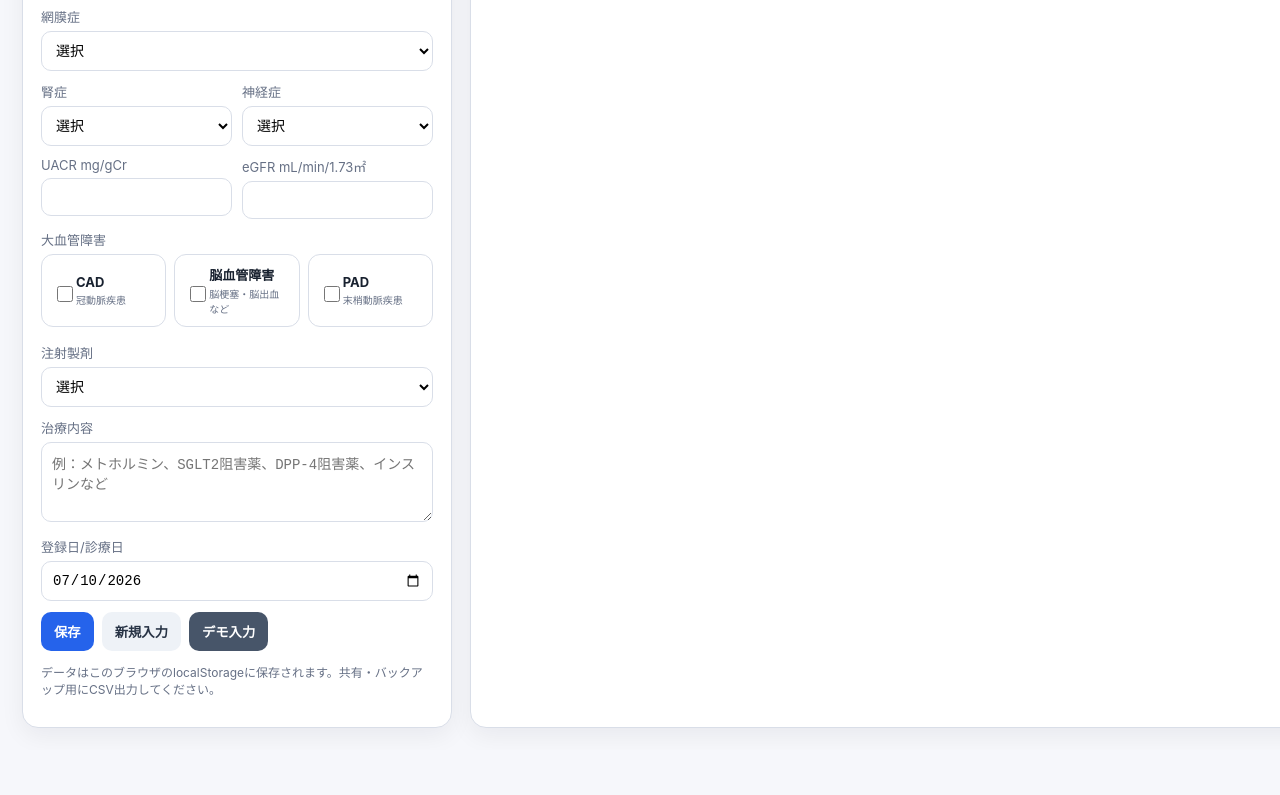
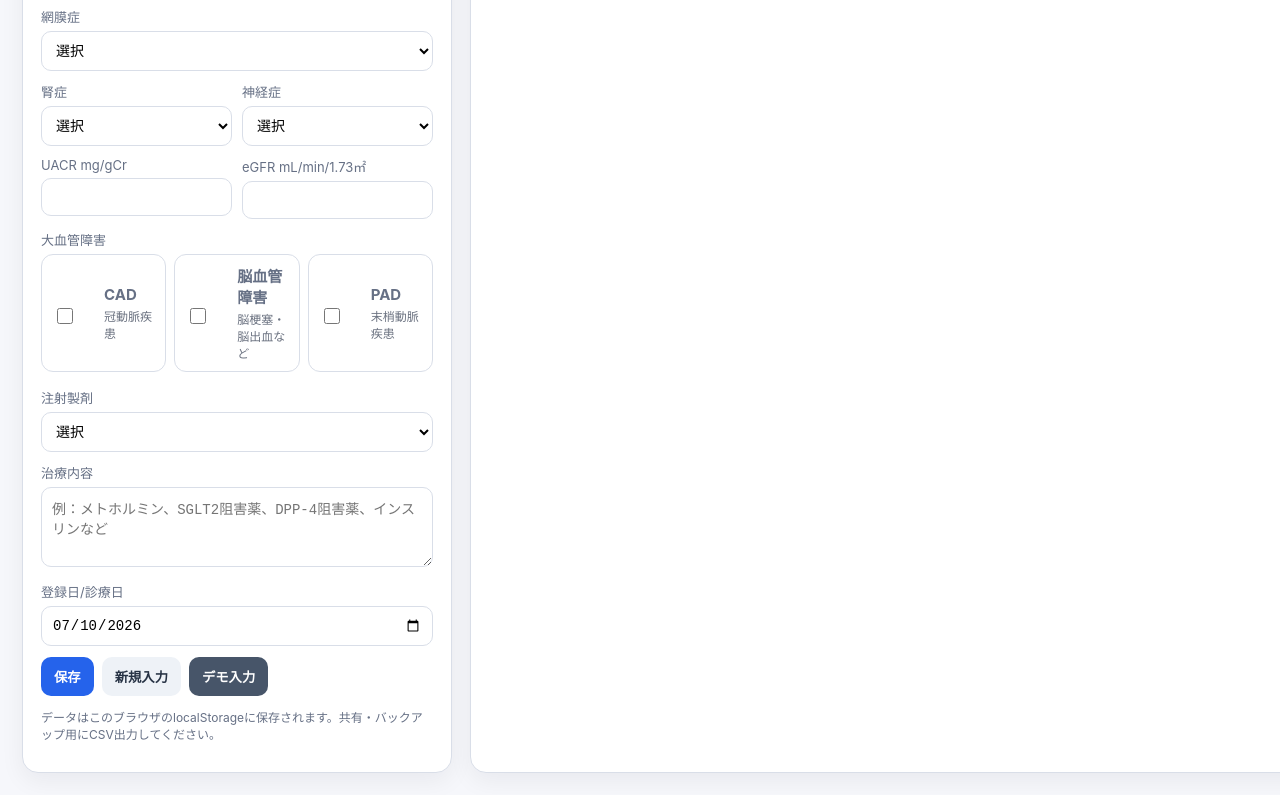
Before and after one commit to MH4277/diabetes-specialist-app, a plain HTML site: page index.html in a window 1280 px wide. Shown: the part 677-1472 px from the top of the page. Before the commit the page ends 1427 px from the top, so only its background shows below. Drawn offline with Linux system fonts and the light colour scheme.

Commit message:
index.html を更新

```diff
--- a/index.html
+++ b/index.html
@@ -49,17 +49,19 @@ button{border:0;border-radius:10px;padding:10px 13px;font-weight:700;cursor:poin
 }
 
 .vascular-card span {
-  font-size: 13px;
-  font-weight: 700;
-  color: var(--text);
+    display:block;
+    font-size:15px;
+    font-weight:700;
+    margin-left:28px;
 }
 
 .vascular-card small {
-  margin-top: 2px;
-  font-size: 10px;
-  color: var(--muted);
+    display:block;
+    font-size:12px;
+    color:#6b7280;
+    margin-left:28px;
+    margin-top:3px;
 }
-
 .vascular-card:has(input:checked) {
   border-color: var(--accent);
   background: var(--soft);
```
